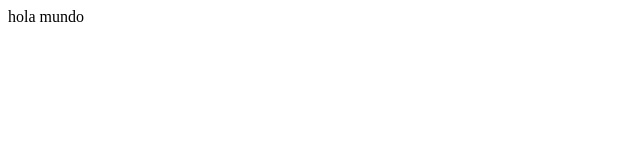
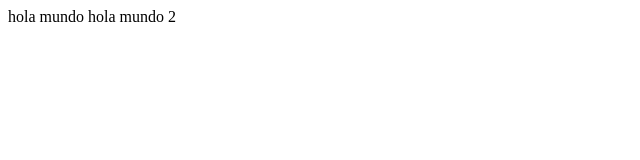
Before and after one commit to orlando-hualca/ejercicio1, a plain HTML site: page index.html in a window 1280 px wide. Shown: the whole page, without its empty margins (0-640 px from the left). Drawn offline with Linux system fonts and the light colour scheme.

Commit message:
cambios en la rama2

```diff
--- a/index.html
+++ b/index.html
@@ -8,5 +8,6 @@
 </head>
 <body>
     hola mundo
+    hola mundo 2
 </body>
 </html>
```
